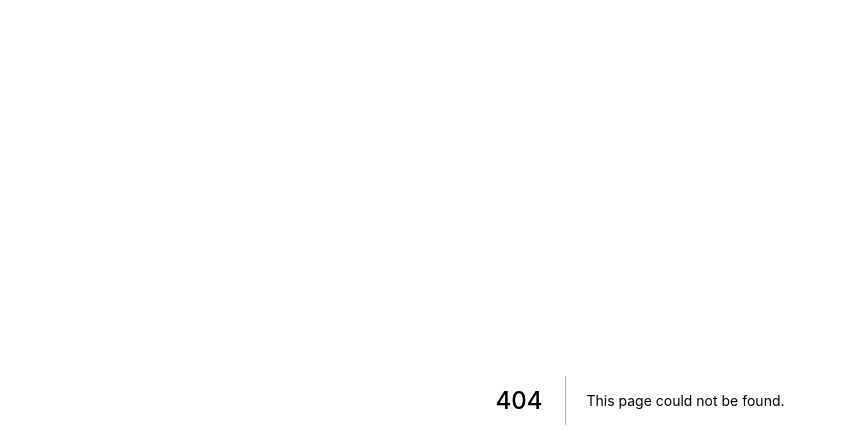
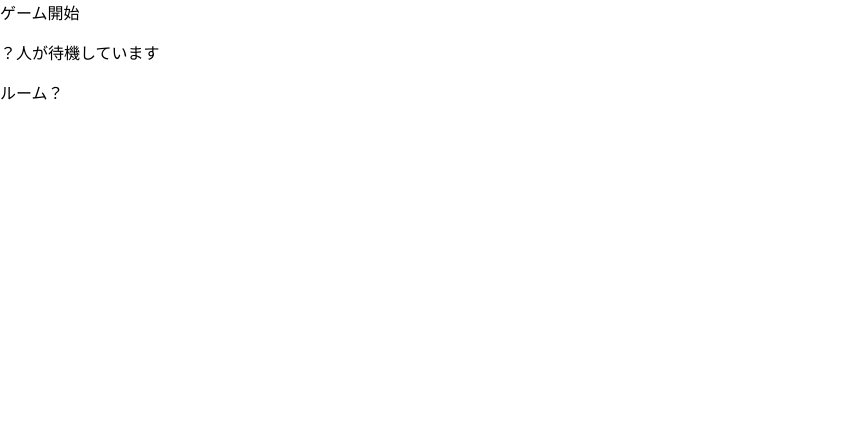
Before and after one commit to sunoco262/numeron3, a Next.js app: page /sample/wait in a window 1280 px wide. Before the commit this address had no page. Shown: the top 448 px of the page, without its empty margins (0-846 px from the left). Built offline with nearby package versions, Linux system fonts and the light colour scheme.

Commit message:
見た目の作成

```diff
--- a/pages/index.js
+++ b/pages/index.js
@@ -2,6 +2,7 @@
 // import Link from 'next/link'
 import React, { Component } from 'react';
 import axios from 'axios';
+import Link from 'next/link'
 
 class App extends Component {
     state = {
@@ -35,6 +36,7 @@ class App extends Component {
                         <p>{item.num}人</p>
                      </div>
                 ))}
+                <Link href="sample/wait"><a>部屋作成</a></Link>
             </div>
         );
     }
--- a/pages/sample/ranking.js
+++ b/pages/sample/game.js
@@ -17,6 +17,7 @@ export default function Home() {
       <div className="body">
         <Numeron />
         <History/>
+        <h3>ルーム？</h3>
         <Link href="/"><a>サンプルページへ</a></Link>
       </div>
     </div>
--- /dev/null
+++ b/pages/sample/wait.js
@@ -0,0 +1,21 @@
+
+// import Link from 'next/link'
+import React, { Component } from 'react';
+import axios from 'axios';
+import Link from 'next/link'
+
+class App extends Component {
+
+    render() {
+        return (
+            <div>
+
+                <Link href="game"><a>ゲーム開始</a></Link>
+                <p>？人が待機しています</p>
+                <p>ルーム？</p>
+            </div>
+        );
+    }
+}
+
+export default App;
```
